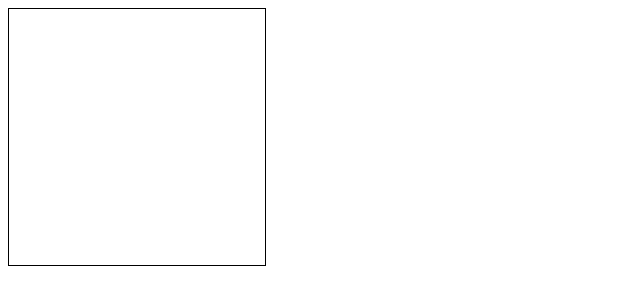
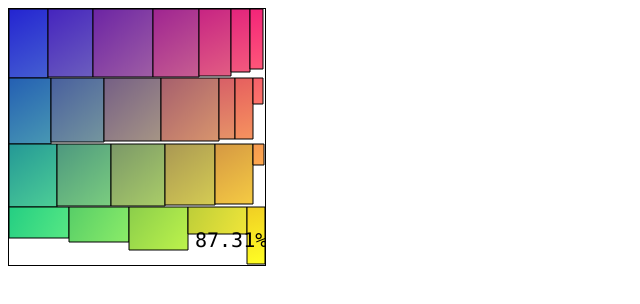
Before and after one commit to beomkm/algorithms, a plain HTML site: page binpack/shelf.html in a window 1280 px wide. Shown: the whole page, without its empty margins (0-640 px from the left). Drawn offline with Linux system fonts and the light colour scheme.

Commit message:
complete shelf.html

```diff
--- a/binpack/shelf.html
+++ b/binpack/shelf.html
@@ -3,11 +3,11 @@
     <body>
     <canvas id="canvas1", width=256, height=256, style="border:1px solid #000000"></canvas>
     <script type = "text/javascript">
-    var c = document.getElementById("canvas1");
-    var ctx = c.getContext("2d");
+    var canvas = document.getElementById("canvas1");
+    var ctx = canvas.getContext("2d");
 
-    var w = c.width;
-    var h = c.height;
+    var width = canvas.width;
+    var height = canvas.height;
 
     var testCase = [11, 21, 43, 39, 13, 52, 35, 25, 28, 20, 66, 55, 54, 62, 50, 61, 49, 16, 60, 51, 39, 27, 54, 62, 65, 13, 34, 50, 48, 63, 19, 41, 18, 61, 23, 51, 39, 58, 35, 14, 35, 31, 67, 58, 25, 24, 58, 63, 59, 57, 69, 57, 34, 28, 61, 30, 18, 57, 10, 26, 42, 66, 31, 50, 63, 13, 42, 10, 57, 63, 61, 54, 50, 53, 20, 54, 66, 31, 48, 35, 28, 25, 37, 54, 32, 50, 42, 49, 62, 37, 31, 24, 63, 44, 66, 29, 25, 51, 52, 17, 67, 55, 27, 48, 23, 39, 38, 41, 46, 15, 46, 68, 24, 41, 38, 20, 33, 42, 12, 12, 51, 31, 53, 41, 25, 28, 39, 69, 61, 12, 55, 59, 35, 60, 13, 60, 22, 41, 60, 68, 28, 33, 31, 60, 27, 48, 38, 60, 19, 63, 28, 50, 24, 31, 42, 38, 11, 17, 50, 36, 27, 59, 42, 25, 16, 61, 35, 19, 32, 67, 40, 53, 33, 42, 15, 40, 62, 23, 42, 19, 57, 42, 43, 59, 12, 10, 45, 68, 16, 15, 15, 34, 67, 33, 27, 54, 53, 64, 18, 22];
     //var testCase = [20, 40,20, 40,20, 40,20, 40,20, 40,20, 40,20, 40,20, 40,20, 40,20, 40,20, 40,20, 40,20, 40,20, 40,20, 40,20, 40,20, 40,20, 40,20, 40,20, 40,40, 30,40, 30,40, 30,40, 30,40, 30,40, 30,40, 30,40, 30,40, 30,40, 30,40, 30,40, 30,40, 30,40, 30,40, 30,40, 30,40, 30,40, 30,40, 30,40, 30,16, 16,16, 16,16, 16,16, 16,16, 16,16, 16,16, 16,16, 16,16, 16,16, 16,16, 16,16, 16,16, 16,16, 16,16, 16,16, 16,16, 16,16, 16,16, 16,16, 16,36, 10,36, 10,36, 10,36, 10,36, 10,36, 10,36, 10,36, 10,36, 10,36, 10,36, 10,36, 10,36, 10,36, 10,36, 10,36, 10,36, 10,36, 10,36, 10,36, 10,10, 36,10, 36,10, 36,10, 36,10, 36,10, 36,10, 36,10, 36,10, 36,10, 36,10, 36,10, 36,10, 36,10, 36,10, 36,10, 36,10, 36,10, 36,10, 36,10, 36,6,15,6,15,6,15,6,15,6,15,6,15,6,15,6,15,6,15,15,6,15,6,15,6,15,6,15,6,15,6,15,6,15,6,15,6,15,6,15,6];
@@ -25,10 +25,89 @@
         r[i] = {};
         r[i].w = testCase[i*2];
         r[i].h = testCase[i*2+1];
+        r[i].r = false; //is rotated
+
+        //rotation
+        /*
+        if(r[i].w > r[i].h) {
+          var temp = r[i].w;
+          r[i].w = r[i].h;
+          r[i].h = temp;
+          r[i].r = true;
+        }
+        */
+
+
     }
-    // v : valid
-    s.push({x:0, y:0, w:w, h:h, v:true});
+    // 'v' : 'is valid'
+    s.push({x:0, y:0, w:width, h:height, v:true});
 
+    //sorting
+
+    for(var i=0; i<numCase-1; i++) {
+        for(var j=0; j<numCase-1-i; j++) {
+            if(r[j].h > r[j+1].h) {
+                var temp = r[j];
+                r[j] = r[j+1];
+                r[j+1] = temp;
+            }
+        }
+    }
+
+    var used = 0; //used space
+    var p = {x:0, y:0}; //next point
+    var m = 0; //max height
+    var i = r.length; //item iterator
+    var j; //item iterator
+
+    while(i--) {
+      //find item for next column
+      for(j=i; j>=0; j--) {
+          if(r[j].w <= width-p.x) {
+              break;
+          }
+      }
+      //go to the next row
+      if(j<0) {
+          j=i;
+          p.x = 0;
+          p.y += m;
+          m=0;
+      }
+
+      //find item for bottom of space
+      if(r[j].h > height-p.y) {
+          if(r[j].w <= height-p.y) {
+              var temp = r[i].w;
+              r[i].w = r[i].h;
+              r[i].h = temp;
+              r[i].r = false;
+          }
+          else continue;
+      }
+
+      //draw
+      var fillStyle;
+      if(r[j].r) fillStyle = "#6699CC";
+      else fillStyle = "#CC6699";
+
+      drawRect(ctx, {
+          x:p.x,
+          y:p.y,
+          w:r[j].w,
+          h:r[j].h}, fillStyle);
+      p.x += r[j].w;
+      used += r[j].w*r[j].h;
+      if(r[j].h>m) m=r[j].h;
+
+      //remove item from array
+      r.splice(j,1);
+    }
+    //efficiency
+    var e = Math.floor(used/(width*height)*10000)/100;
+    ctx.font="20px Consolas";
+    ctx.fillStyle = "#000000";
+    ctx.fillText(e+"%",width-70,height-18);
 
 
 	  function drawRect(ctx, rect, fillStyle)
@@ -39,12 +118,12 @@
       var h = rect.h;
 
       /* gradient */
-      var r0 = Math.floor(x/c.width*220) + 36;
-      var r1 = Math.floor((x+w)/c.width*220) + 36;
-      var g0 = Math.floor(y/c.height*220) + 36;
-      var g1 = Math.floor((y+h)/c.height*220) + 36;
-      var b0 = Math.floor((1-(x+w+y+h)/(c.width+c.height))*220) + 36;
-      var b1 = Math.floor((1-(x+w+y+h)/(c.width+c.height))*220) + 36;
+      var r0 = Math.floor(x/width*220) + 36;
+      var r1 = Math.floor((x+w)/width*220) + 36;
+      var g0 = Math.floor(y/height*220) + 36;
+      var g1 = Math.floor((y+h)/height*220) + 36;
+      var b0 = Math.floor((1-(x+w+y+h)/(width+height))*220) + 36;
+      var b1 = Math.floor((1-(x+w+y+h)/(width+height))*220) + 36;
       var grd = ctx.createLinearGradient(x, y, x+w, y+h);
       grd.addColorStop(0, "rgb("+r0+","+g0+","+b0+")");
       grd.addColorStop(1, "rgb("+r1+","+g1+","+b1+")");
```
